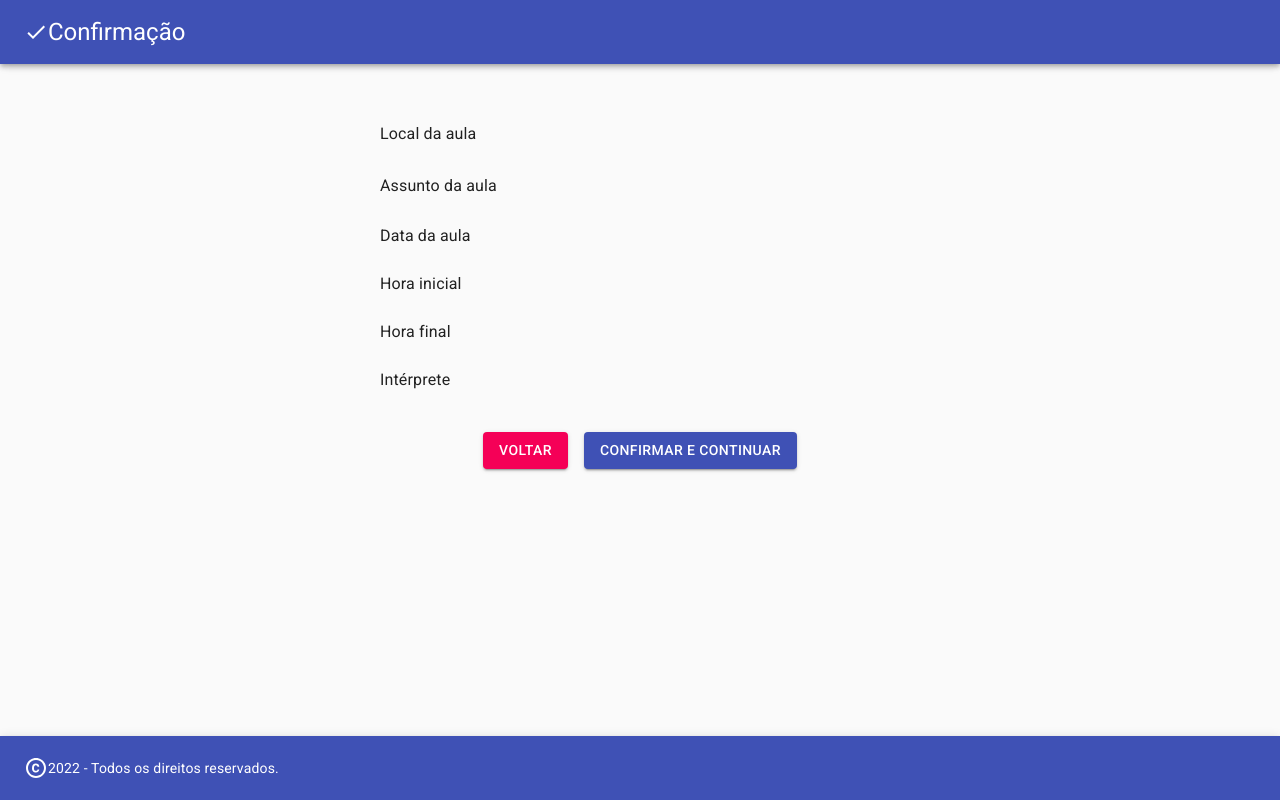
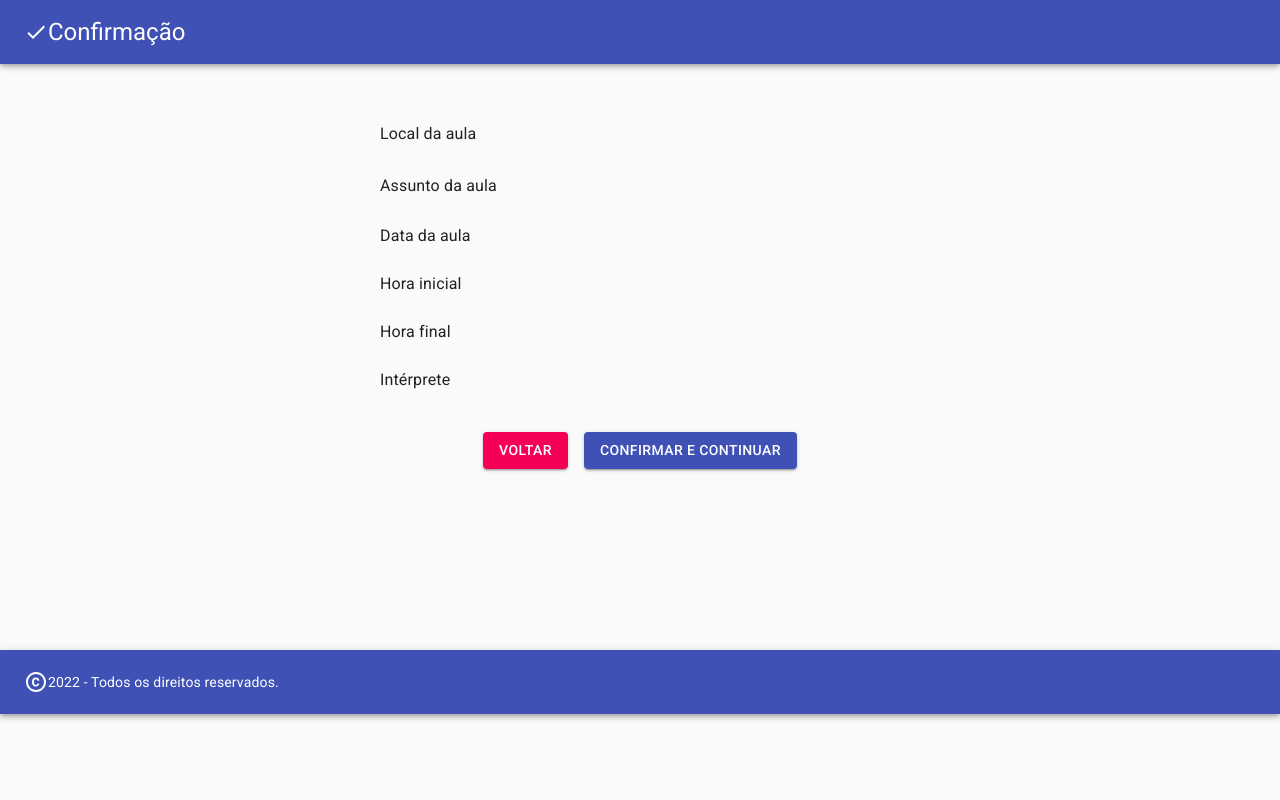
Before and after one commit to liviafernanda/central-interprete2, a React (Create React App) app: page / in a window 1280 px wide. Both pictures are taken after a click on the button "SALVAR". Built offline with nearby package versions, Linux system fonts and the light colour scheme.

Commit message:
correção no footer da confirmação

```diff
--- a/src/componentes/Confirmacao.js
+++ b/src/componentes/Confirmacao.js
@@ -25,6 +25,7 @@ export class Confirm extends Component {
     return (
       <MuiThemeProvider>
         <>
+        <div style={{ minHeight: "550px"}}>
           <CssBaseline />
             <AppBar title="Confirmação" >
               <Toolbar>
@@ -85,8 +86,8 @@ export class Confirm extends Component {
                 </Container>
               </div>
             </main>
-
-            <footer id="footer" style={{ bottom: '0', position: "absolute", width: "100%" }}>
+            </div>
+            <footer id="footer" >
             <AppBar position="relative" title="Enter User Details" >
               <Toolbar>
               <Copyright justify="center" />
```
